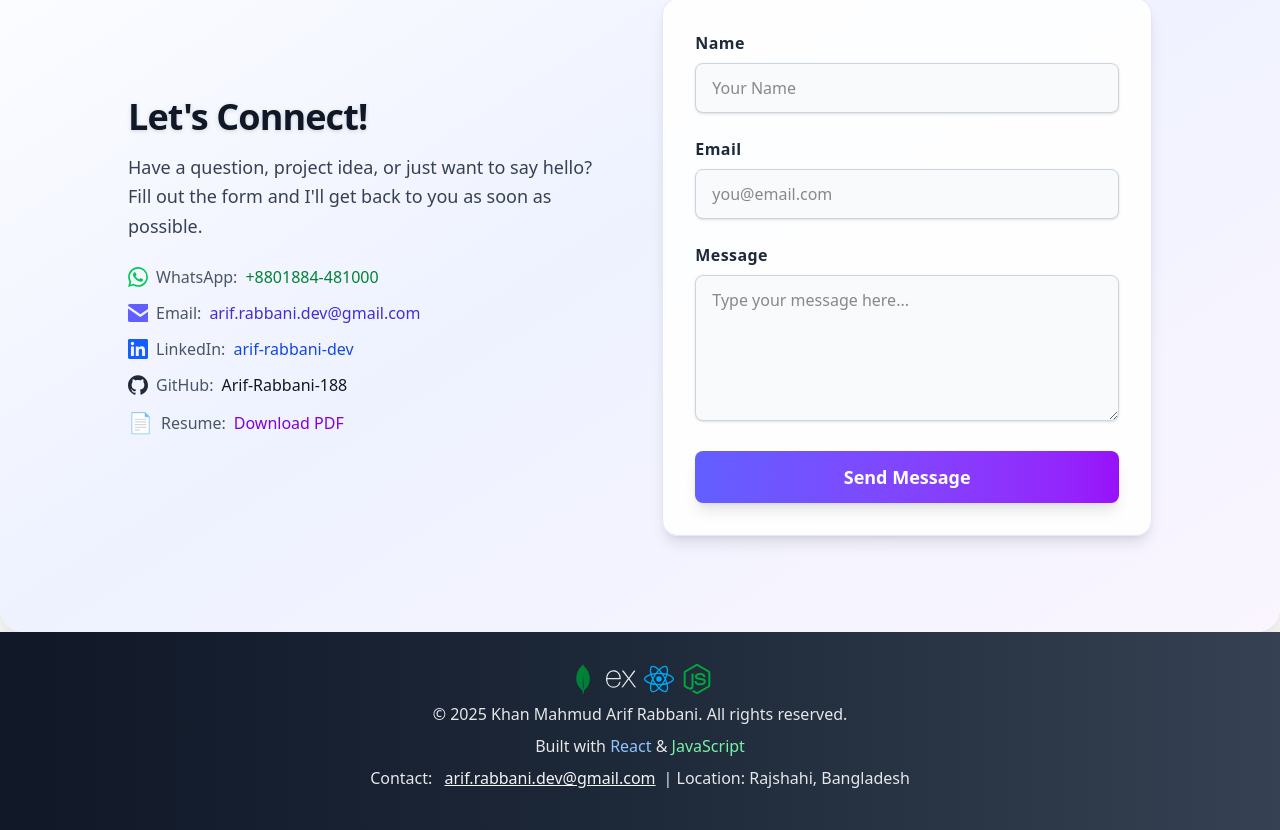
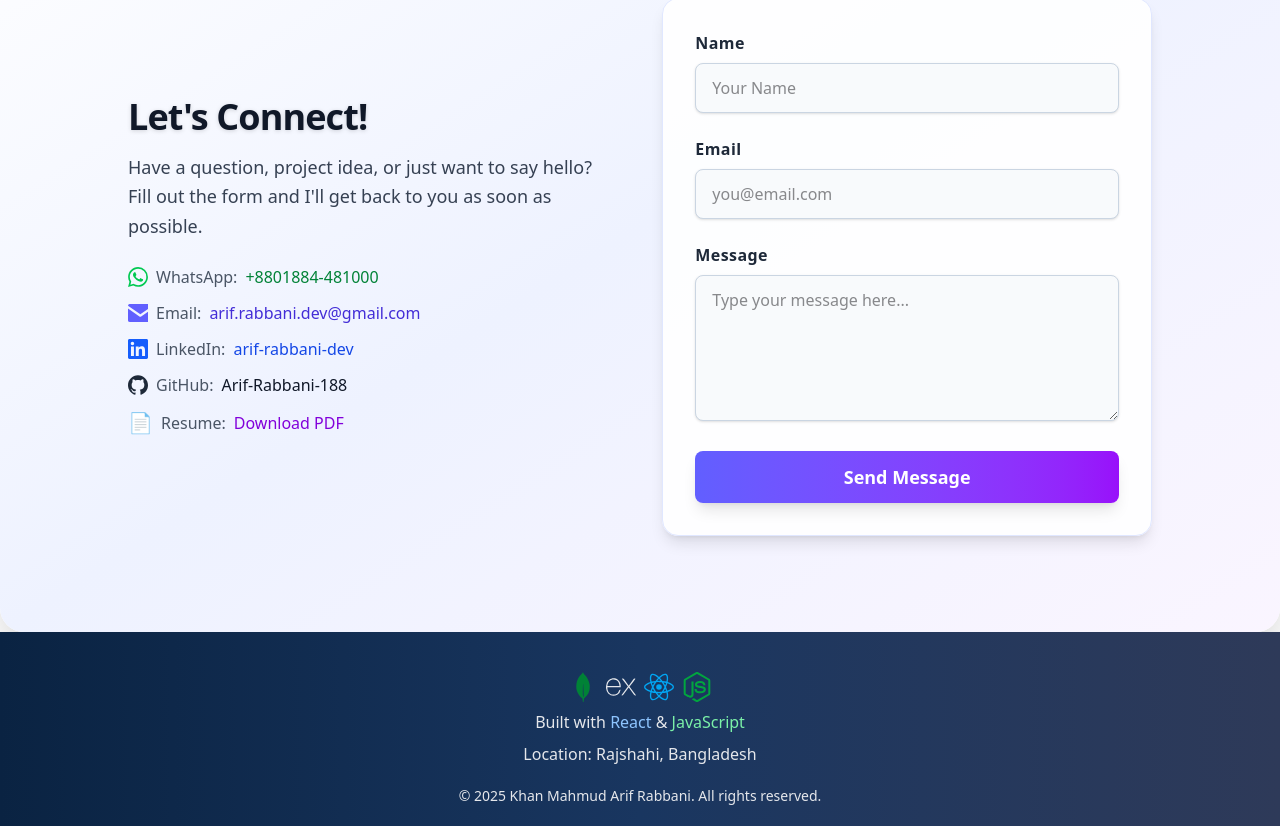
Before and after one commit to Arif-Rabbani-188/Arif-Portfolio, a React (Vite) app: page / in a window 1280 px wide. Shown: the part 2574-3404 px from the top of the page. Built offline with nearby package versions, Linux system fonts and the light colour scheme.

Commit message:
Refactor Footer component for improved styling and layout consistency

```diff
--- a/src/Component/Footer.jsx
+++ b/src/Component/Footer.jsx
@@ -3,25 +3,17 @@ import MERNLogo from './MERNLogo';
 
 const Footer = () => {
     return (
-        <footer className="bg-gradient-to-r from-gray-900 via-gray-800 to-gray-700 text-gray-200 py-8 text-center text-base">
+        <footer className="bg-gradient-to-r from-[#0a2342] via-[#193660] to-[#2e3a59] text-gray-200 pt-10 pb-3 px-3 text-center text-base">
             <div className='mb-2'>
                 <MERNLogo></MERNLogo>
             </div>
             <div className="mb-2">
-                &copy; {new Date().getFullYear()} Khan Mahmud Arif Rabbani. All rights reserved.
-            </div>
-            <div className="mb-2">
                 Built with <span className="text-blue-300">React</span> &amp; <span className="text-green-300">JavaScript</span>
             </div>
-            <div className="mb-2">
-                <span>Contact: </span>
-                <a
-                    href="mailto:arif.rabbani.dev@gmail.com"
-                    className="text-gray-100 underline mx-2 hover:text-blue-300"
-                >
-                    arif.rabbani.dev@gmail.com
-                </a>
-                <span className="hidden sm:inline">| Location: Rajshahi, Bangladesh</span>
+
+            <span>Location: Rajshahi, Bangladesh</span>
+            <div className="mb-2 mt-5 text-sm">
+                &copy; {new Date().getFullYear()} Khan Mahmud Arif Rabbani. All rights reserved.
             </div>
         </footer>
     );
```
